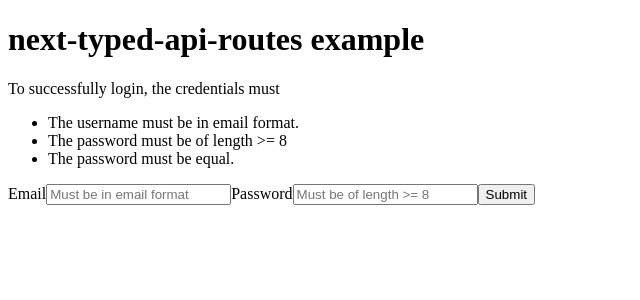
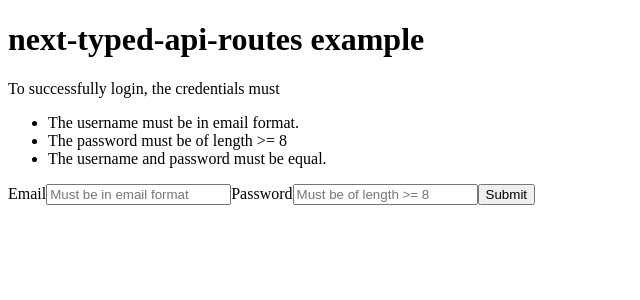
Before and after one commit to ddadaal/next-typed-api-routes, a Next.js app in the folder example/: page / in a window 1280 px wide. Shown: the top 300 px of the page, without its empty margins (0-640 px from the left). Built offline with nearby package versions, Linux system fonts and the light colour scheme; what @ddadaal/next-typed-api-routes would draw is missing.

Commit message:
chore: update example

```diff
--- a/example/src/pages/index.tsx
+++ b/example/src/pages/index.tsx
@@ -15,20 +15,17 @@ const Home: NextPage = () => {
         <ul>
           <li>The username must be in email format.</li>
           <li>The password must be of length &gt;= 8</li>
-          <li>The password must be equal.</li>
+          <li>The username and password must be equal.</li>
         </ul>
         <form onSubmit={async (e) => {
           e.preventDefault();
           const resp = await
           api.login({ query: { username, password, testNumberQuery: 3 } })
             .httpError(401, ({ reason }) => {
-              return "401 Failed. Reason: " + reason;
-            })
-            .catch((r) => alert("Other error." + JSON.stringify(r)));
+              alert("401 Failed. Reason: " + reason);
+            });
 
           alert("Completed." + resp);
-
-
         }}
         >
           <label htmlFor="Email">Email</label>
```
